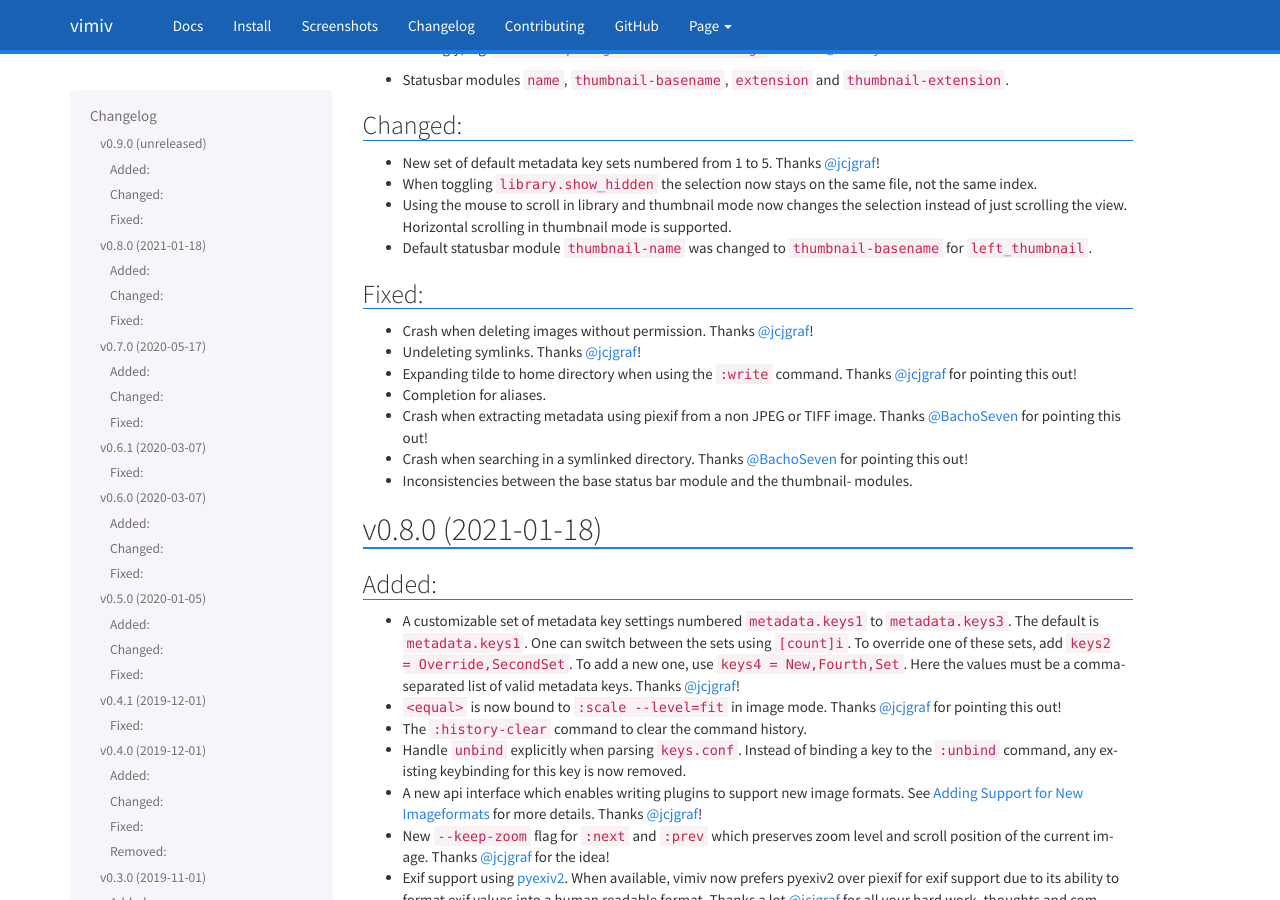
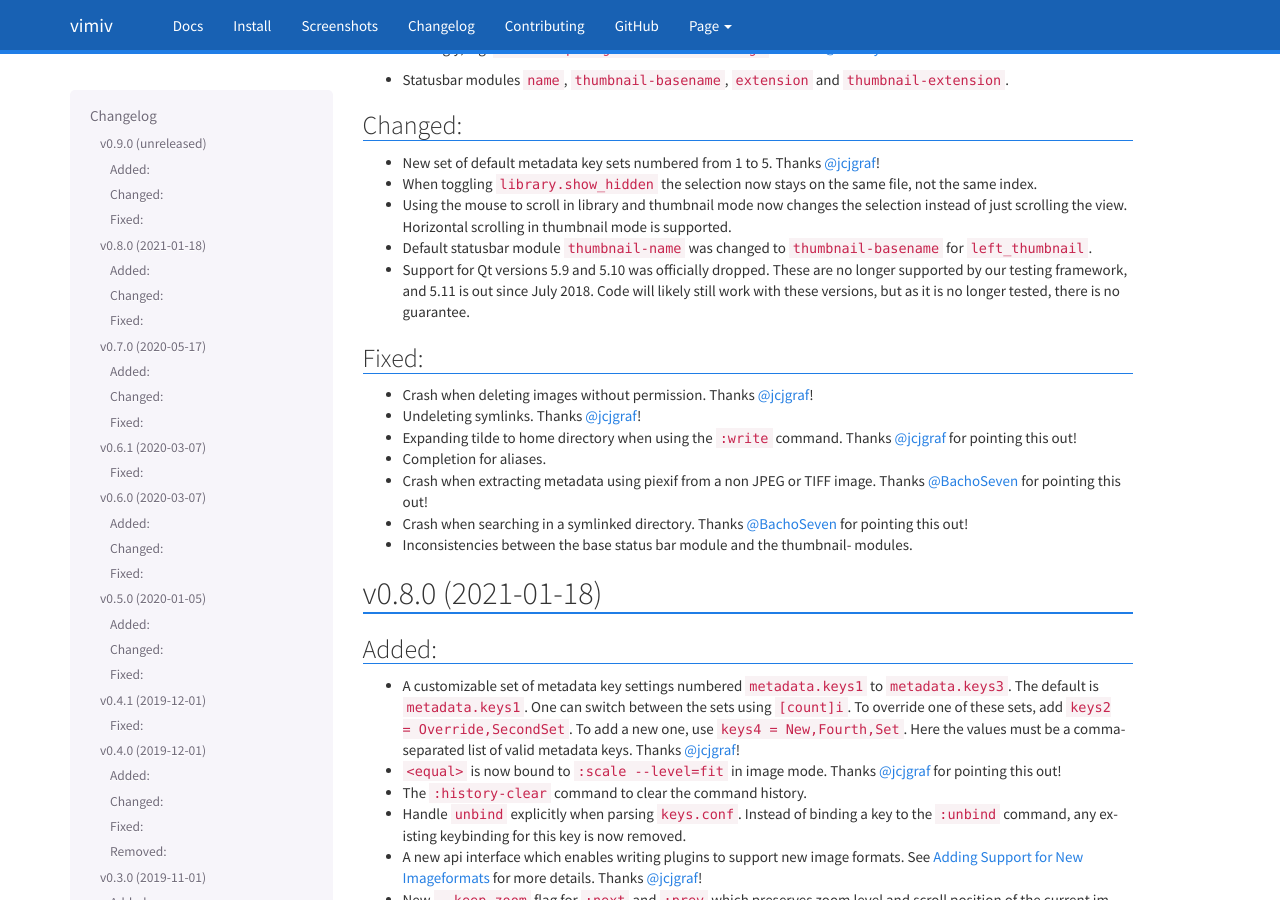
Before and after one commit to karlch/vimiv-qt, a Sphinx documentation site: the page built from docs/changelog.rst, in a window 1280 px wide and 900 px high, scrolled down 1176 px. Built offline with Sphinx 7.4.7, drawn with Linux system fonts in a browser that asks for light colours.

Commit message:
Drop support for Qt < 5.11.3

```diff
--- a/docs/changelog.rst
+++ b/docs/changelog.rst
@@ -80,6 +80,9 @@
   supported.
 * Default statusbar module ``thumbnail-name`` was changed to ``thumbnail-basename`` for
   ``left_thumbnail``.
+* Support for Qt versions 5.9 and 5.10 was officially dropped. These are no longer
+  supported by our testing framework, and 5.11 is out since July 2018. Code will likely
+  still work with these versions, but as it is no longer tested, there is no guarantee.
 
 Fixed:
 ^^^^^^
--- a/docs/documentation/install.rst
+++ b/docs/documentation/install.rst
@@ -124,10 +124,10 @@
 ------------
 
 * `Python <http://www.python.org/>`_ 3.6 or newer with development extension
-* `Qt <http://qt.io/>`_   5.9.2 or newer
+* `Qt <http://qt.io/>`_   5.11.3 or newer
     - QtCore / qtbase
     - QtSvg (optional for svg support)
-* `PyQt5 <http://www.riverbankcomputing.com/software/pyqt/intro>`_  5.9.2 or newer
+* `PyQt5 <http://www.riverbankcomputing.com/software/pyqt/intro>`_  5.11.3 or newer
 * `setuptools <https://pypi.python.org/pypi/setuptools/>`_ (for installation)
 * `pyexiv2 <https://python3-exiv2.readthedocs.io>`_ (optional for exif support)
 * `piexif <https://pypi.org/project/piexif/>`_ (optional alternative for exif support)
```
Also changed, not shown: 2 other files.
